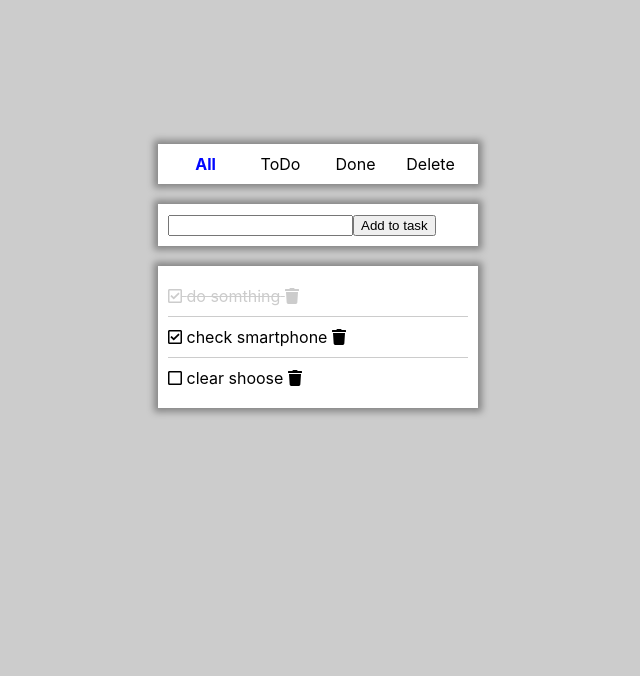
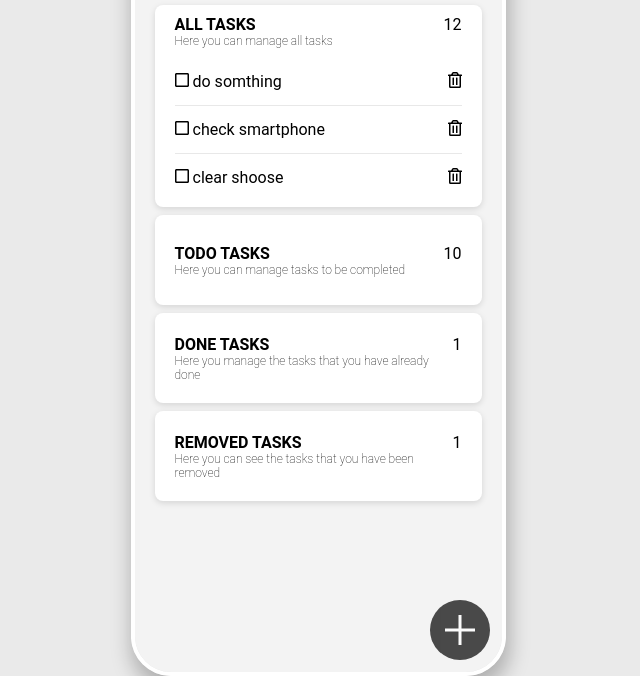
Before and after one commit to ArtemLapa/task-manager, a React app: page / in a window 1280 px wide. Shown: the part 124-800 px from the top of the page, without its empty margins (322-962 px from the left). Built offline with nearby package versions, Linux system fonts and the light colour scheme.

Commit message:
:construction: add main layout

```diff
--- a/package.json
+++ b/package.json
@@ -10,6 +10,7 @@
     "@testing-library/jest-dom": "^5.12.0",
     "@testing-library/react": "^11.2.7",
     "@testing-library/user-event": "^12.8.3",
+    "node-sass": "^6.0.0",
     "react": "^17.0.2",
     "react-dom": "^17.0.2",
     "react-scripts": "4.0.3",
--- a/public/index.html
+++ b/public/index.html
@@ -10,34 +10,11 @@
       content="Web site created using create-react-app"
     />
     <link rel="apple-touch-icon" href="%PUBLIC_URL%/logo192.png" />
-    <!--
-      manifest.json provides metadata used when your web app is installed on a
-      user's mobile device or desktop. See https://developers.google.com/web/fundamentals/web-app-manifest/
-    -->
     <link rel="manifest" href="%PUBLIC_URL%/manifest.json" />
-    <!--
-      Notice the use of %PUBLIC_URL% in the tags above.
-      It will be replaced with the URL of the `public` folder during the build.
-      Only files inside the `public` folder can be referenced from the HTML.
-
-      Unlike "/favicon.ico" or "favicon.ico", "%PUBLIC_URL%/favicon.ico" will
-      work correctly both with client-side routing and a non-root public URL.
-      Learn how to configure a non-root public URL by running `npm run build`.
-    -->
     <title>React App</title>
   </head>
   <body>
     <noscript>You need to enable JavaScript to run this app.</noscript>
-    <div id="root"></div>
-    <!--
-      This HTML file is a template.
-      If you open it directly in the browser, you will see an empty page.
-
-      You can add webfonts, meta tags, or analytics to this file.
-      The build step will place the bundled scripts into the <body> tag.
-
-      To begin the development, run `npm start` or `yarn start`.
-      To create a production bundle, use `npm run build` or `yarn build`.
-    -->
+    <div id="root" class="container"></div>
   </body>
 </html>
--- a/src/components/App/index.js
+++ b/src/components/App/index.js
@@ -1,8 +1,12 @@
 import React, { useState, useEffect } from "react";
-import "./style.css";
+import "./style.scss";
 
 import { FontAwesomeIcon } from "@fortawesome/react-fontawesome";
-import { faCheckSquare, faSquare } from "@fortawesome/free-regular-svg-icons";
+import {
+  faCheckSquare,
+  faSquare,
+  faTrashAlt,
+} from "@fortawesome/free-regular-svg-icons";
 import { faTrash } from "@fortawesome/free-solid-svg-icons";
 
 let initTasks = [];
@@ -41,138 +45,85 @@ const App = () => {
   };
 
   return (
-    <div className="container">
-      <div className="box">
-        <ul className="tabs-select">
-          <li
-            className={`tab-select-item ${activeTab === "all" ? "active" : ""}`}
-            onClick={() => {
-              setActiveTab("all");
-            }}
-          >
-            All
-          </li>
-          <li
-            className={`tab-select-item ${
-              activeTab === "todo" ? "active" : ""
-            }`}
-            onClick={() => {
-              setActiveTab("todo");
-            }}
-          >
-            ToDo
-          </li>
-          <li
-            className={`tab-select-item ${
-              activeTab === "done" ? "active" : ""
-            }`}
-            onClick={() => {
-              setActiveTab("done");
-            }}
-          >
-            Done
-          </li>
-          <li
-            className={`tab-select-item ${
-              activeTab === "delete" ? "active" : ""
-            }`}
-            onClick={() => {
-              setActiveTab("delete");
-            }}
-          >
-            Delete
-          </li>
-        </ul>
+    <div className="device__wrapper">
+      <div className="device">
+        <div className="header">
+          <div className="iphone__x"></div>
+          <h1>Hello, Artem</h1>
+          <div className="greeting">Today, Sat 27 Jun</div>
         </div>
 
-      <div className="box">
-        <input type="text" value={newTask} onChange={enterNewTask} />
-        <button onClick={addNewTask}>Add to task</button>
+        <div className="content">
+          <div className="tasks all__tasks active">
+            <div className="tasks__tab__wrapper">
+              <div className="title__wrapper">
+                <div className="title">All tasks</div>
+                <div className="description">Here you can manage all tasks</div>
+              </div>
+              <div className="task__counter">12</div>
             </div>
 
-      {activeTab === "all" && (
-        <div className="box">
-          <ul className="tasks-list all">
-            {tasks.length ? (
-              tasks.map((el) => (
-                <li
-                  key={el.id}
-                  onClick={() => changeTaskStatus(el)}
-                  className={el.delete ? "task-delete" : ""}
-                >
-                  <FontAwesomeIcon icon={el.done ? faCheckSquare : faSquare} />{" "}
-                  {el.title} <FontAwesomeIcon icon={faTrash} />
-                </li>
-              ))
-            ) : (
-              <div>Task not found</div>
-            )}
-          </ul>
-        </div>
-      )}
-
-      {activeTab === "todo" && (
-        <div className="box">
-          <ul className="tasks-list todo">
-            {tasks
-              .filter((el) => {
-                return !el.done && !el.delete;
-              })
-              .map((el) => (
-                <li
-                  key={el.id}
-                  onClick={() => changeTaskStatus(el)}
-                  className={el.delete ? "task-delete" : ""}
-                >
-                  <FontAwesomeIcon icon={el.done ? faCheckSquare : faSquare} />{" "}
-                  {el.title} <FontAwesomeIcon icon={faTrash} />
+            <div className="tasks__list__wrapper show">
+              <ul className="tasks__list">
+                {tasks.map((el) => (
+                  <li className="task__element" key={el.id}>
+                    <FontAwesomeIcon icon={faSquare} />
+                    <span className="task__text">{el.title}</span>
+                    <FontAwesomeIcon icon={faTrashAlt} />
                   </li>
                 ))}
               </ul>
             </div>
-      )}
+          </div>
 
-      {activeTab === "done" && (
-        <div className="box">
-          <ul className="tasks-list done">
-            {tasks
-              .filter((el) => {
-                return el.done && el.delete;
-              })
-              .map((el) => (
-                <li
-                  key={el.id}
-                  onClick={() => changeTaskStatus(el)}
-                  className={el.delete ? "task-delete" : ""}
-                >
-                  <FontAwesomeIcon icon={el.done ? faCheckSquare : faSquare} />{" "}
-                  {el.title} <FontAwesomeIcon icon={faTrash} />
-                </li>
-              ))}
-          </ul>
+          <div className="tasks todo__tasks">
+            <div className="tasks__tab__wrapper">
+              <div className="title__wrapper">
+                <div className="title">Todo tasks</div>
+                <div className="description">
+                  Here you can manage tasks to be completed
                 </div>
-      )}
+              </div>
+              <div className="task__counter">10</div>
+            </div>
+          </div>
 
-      {activeTab === "delete" && (
-        <div className="box">
-          <ul className="tasks-list delete">
-            {tasks
-              .filter((el) => {
-                return el.delete;
-              })
-              .map((el) => (
-                <li
-                  key={el.id}
-                  onClick={() => changeTaskStatus(el)}
-                  className={el.delete ? "task-delete" : ""}
-                >
-                  <FontAwesomeIcon icon={el.done ? faCheckSquare : faSquare} />{" "}
-                  {el.title} <FontAwesomeIcon icon={faTrash} />
-                </li>
-              ))}
-          </ul>
+          <div className="tasks done__tasks">
+            <div className="tasks__tab__wrapper">
+              <div className="title__wrapper">
+                <div className="title">Done tasks</div>
+                <div className="description">
+                  Here you manage the tasks that you have already done
                 </div>
-      )}
+              </div>
+              <div className="task__counter">1</div>
+            </div>
+          </div>
+
+          <div className="tasks done__tasks">
+            <div className="tasks__tab__wrapper">
+              <div className="title__wrapper">
+                <div className="title">Removed tasks</div>
+                <div className="description">
+                  Here you can see the tasks that you have been removed
+                </div>
+              </div>
+              <div className="task__counter">1</div>
+            </div>
+          </div>
+        </div>
+
+        <div className="footer">
+          <div className="add__button__wrapper">
+            <span className="hr"></span>
+            <span className="hr vr"></span>
+          </div>
+          <div className="add__task__form__wrapper">
+            <label /*for="task_input"*/>Add new task for today</label>
+            <input id="task_input" type="text" placeholder="Enter smth here" />
+          </div>
+        </div>
+      </div>
     </div>
   );
 };
--- /dev/null
+++ b/src/components/App/style.scss
@@ -0,0 +1,258 @@
+html,
+body,
+h1 {
+  margin: 0;
+  padding: 0;
+}
+
+html,
+body {
+  height: 100vh;
+  width: 100vw;
+  font-family: 'Roboto', sans-serif;
+}
+
+ul {
+  padding: unset;
+  margin: unset;
+  list-style-type: none;
+}
+
+.container {
+  height: 100vh;
+  width: 100vw;
+  background: #eaeaea;
+  display: flex;
+  align-items: center;
+  justify-content: center;
+}
+
+.device__wrapper {
+  box-sizing: border-box;
+  height: 800px;
+  width: 375px;
+  overflow: hidden;
+  border-radius: 40px;
+  box-shadow: 2px 12px 20px 2px rgba(0, 0, 0, 0.25);
+  border: 4px solid #fff;
+
+  .device {
+    //padding: 20px;
+    box-sizing: border-box;
+    height: 100%;
+    width: 100%;
+    background: #f3f3f3;
+    display: flex;
+    flex-direction: column;
+    // overflow-y: scroll;
+    position: relative;
+
+    .header {
+      //padding-top: 30px;
+      //padding-bottom: 30px;
+      padding: 30px 20px;
+      position: relative;
+
+      .iphone__x {
+        width: 146px;
+        height: 34px;
+        left: 50%;
+        transform: translate(-50%, -100%);
+        border-bottom-left-radius: 8px;
+        border-bottom-right-radius: 8px;
+        background: #fff;
+        top: 0px;
+        position: absolute;
+      }
+    }
+
+    .content {
+      padding: 0 20px;
+      flex: 1;
+
+      .tasks {
+        margin: 8px 0px;
+        min-height: 90px;
+        background-color: #fff;
+        border-radius: 8px;
+        display: flex;
+        flex-direction: column;
+        justify-content: center;
+        padding: 10px 20px;
+        box-sizing: border-box;
+        box-shadow: 0px 2px 6px 0px rgba(0, 0, 0, 0.125);
+        cursor: pointer;
+        transition: transform .3s;
+
+        &.active {
+          cursor: default;
+        }
+
+        &:hover:not(.active) {
+          transform: scale(1.04);
+        }
+
+        .tasks__tab__wrapper {
+          width: 100%;
+          display: flex;
+          justify-content: space-between;
+
+          .title__wrapper {
+            .title {
+              font-weight: bold;
+              text-transform: uppercase;
+            }
+
+            .description {
+              font-weight: 100;
+              font-size: 12px;
+            }
+          }
+        }
+
+        .tasks__list__wrapper {
+          margin: 10px 0px;
+          display: none;
+
+          &.show {
+            display: block;
+          }
+
+          .tasks__list {
+            .task__element {
+              padding: 14px 0px;
+              display: flex;
+              justify-content: space-around;
+
+              &:not(:last-child) {
+                border-bottom: 1px solid #e8e8e8;
+              }
+
+              &:last-child {
+                padding-bottom: 0px;
+              }
+
+              .task__text {
+                flex: 1;
+                margin: 0px 4px;
+              }
+
+              &:not(.removed),
+              &:not(.removed),
+              &:not(.removed) {
+
+                .fa,
+                .far,
+                .fas {
+                  cursor: pointer;
+                }
+              }
+
+              &.removed {
+
+                .fa,
+                .far,
+                .fas {
+                  opacity: 0;
+                }
+
+                .task__text {
+                  text-decoration: line-through;
+                  color: #ccc;
+                  font-weight: 100;
+                }
+              }
+
+              &.done {
+
+                .fa.fa-check-square,
+                .far.fa-check-square,
+                .fas.fa-check-square {
+                  opacity: .5;
+                  cursor: default;
+                }
+
+                .task__text {
+                  color: #7d7d7d;
+                  font-weight: 100;
+                }
+              }
+            }
+          }
+        }
+      }
+    }
+
+    .footer {
+      position: sticky;
+      bottom: 0;
+      width: 100%;
+
+      .add__button__wrapper {
+        position: absolute;
+        width: 60px;
+        height: 60px;
+        right: 0px;
+        bottom: 0px;
+        transform: translate(-20%, -20%);
+        background-color: #000;
+        border-radius: 50%;
+        cursor: pointer;
+        opacity: .7;
+        transition: transform .3s;
+
+        &:hover {
+          transform: translate(-20%, -20%) scale(1.035);
+          opacity: 1;
+        }
+
+        .hr {
+          position: absolute;
+          width: 30px;
+          height: 3px;
+          left: 50%;
+          top: 50%;
+          transform: translate(-50%, -50%);
+          background-color: #fff;
+
+          &.vr {
+            transform: translate(-50%, -50%) rotate(90deg);
+          }
+        }
+      }
+
+      .add__task__form__wrapper {
+        height: 0px;
+        background-color: #fff;
+        padding: 0px 20px;
+        border-top-left-radius: 25px;
+        border-top-right-radius: 25px;
+        box-shadow: 0px -4px 6px 0px rgba(0, 0, 0, 0.125);
+        display: none;
+
+        label {
+          font-weight: 700;
+          margin: 20px 0;
+        }
+
+        input {
+          border: unset;
+          border-bottom: 1px solid #cccc;
+          height: 20px;
+
+          &:focus {
+            outline: none;
+          }
+        }
+      }
+
+      &.show {
+        .add__task__form__wrapper {
+          display: flex;
+          flex-direction: column;
+          height: 166px;
+        }
+      }
+    }
+  }
+}
--- a/src/index.css
+++ b/src/index.css
@@ -13,10 +13,10 @@ code {
     monospace;
 }
 
-html, body {
+/* html, body {
   height: 100vh;
   background-color: #ccc;
-}
+} */
 
 ul {
   list-style: none;
```
Also changed, not shown: src/components/App/_index.js (added, +180 -0 lines), src/components/App/style.css (deleted), 1 other file. Lines whose indentation alone changed are shown as unchanged.
